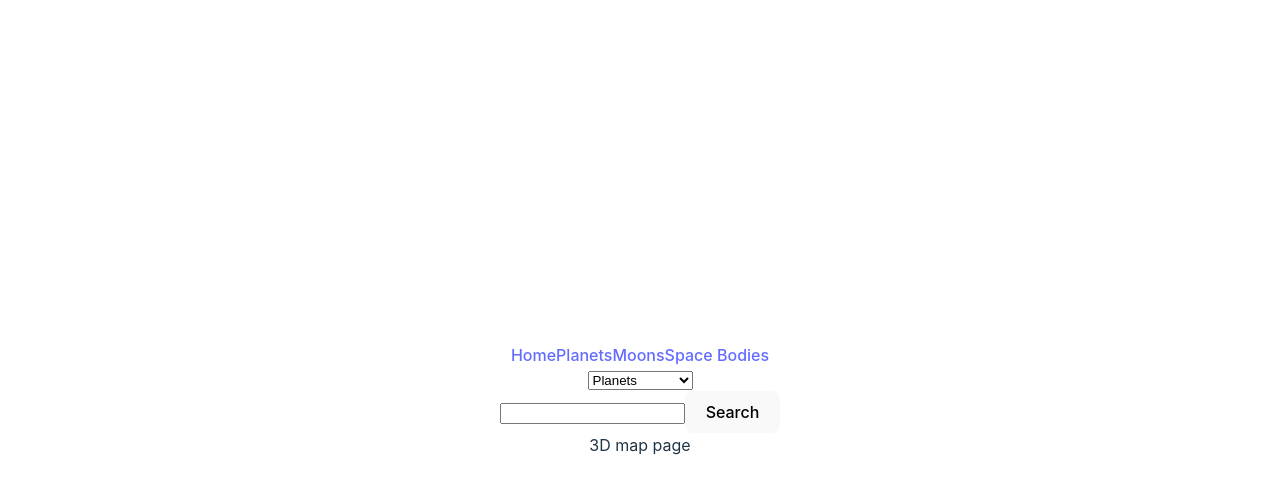
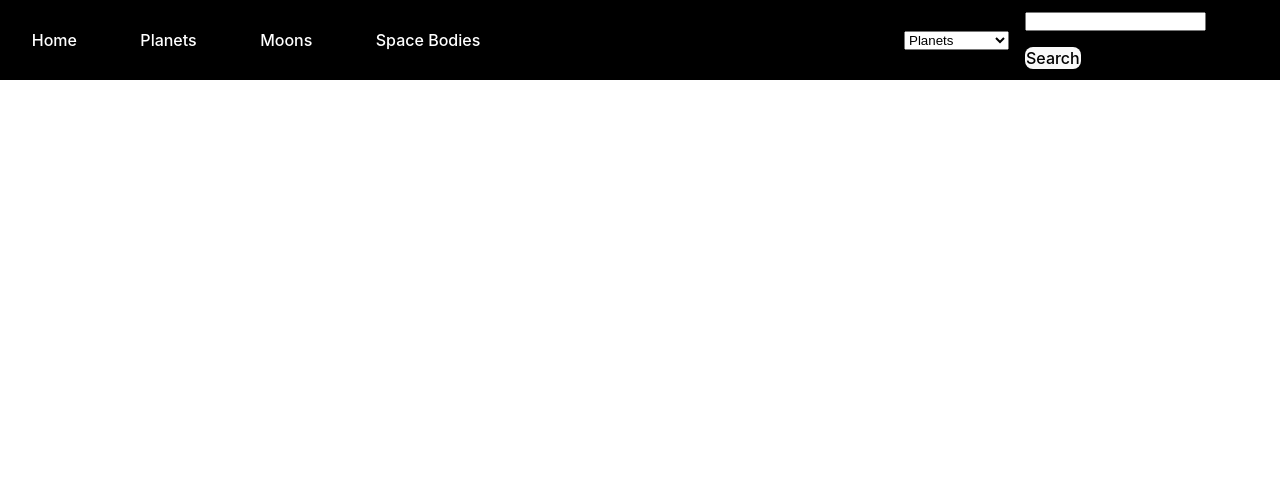
Before and after one commit to wamullins/Nebula-Nav, a React (Vite) app: page / in a window 1280 px wide. Shown: the top 494 px of the page. Built offline with nearby package versions, Linux system fonts and the light colour scheme.

Commit message:
added some plain  styling

```diff
--- a/src/App.css
+++ b/src/App.css
@@ -1,6 +1,78 @@
-#root {
-  max-width: 1280px;
-  margin: 0 auto;
-  padding: 2rem;
-  text-align: center;
+.app {
+  width: 100vw;
+  display: flex;
+  justify-content: center;
 }
+
+.header {
+  position: fixed;
+  display: flex;
+  justify-content: space-between;
+  height: 10vmin;
+  width: 100vw;
+  background-color: black;
+}
+
+.nav-links {
+  width: 40vw;
+  display: flex;
+  align-items: center;
+  justify-content: space-around;
+}
+
+.nav-links > * {
+  color: white;
+}
+
+.search-bar-div {
+  width: 30vw;
+  display: flex;
+  justify-content: center;
+  align-items: center;
+}
+
+.select-box, .search-text, .search-button{
+  margin: 1vmin;
+  padding: 0;
+}
+
+.collection-grid {
+  margin-top: 10vmin;
+  display: grid;
+  grid-template-columns: repeat(3, 30vw);
+}
+
+.collection-grid > * {
+  border: .3vmin solid gray;
+  padding: 2vmin;
+  margin: 2vmin;
+  display: flex;
+  flex-direction: column;
+  align-items: center;;
+}
+
+.div-title-text {
+  font-size: 4vmin;
+  margin: 0;
+}
+
+.detail-div {
+  margin-top: 12vmin;
+  display: flex;
+  flex-direction: column;
+  align-items: flex-start;
+  max-width: 40vw;
+  border: .4vmin solid white;
+  padding: 1vmin;
+}
+
+.detail-div > * {
+  margin: 1vmin;
+}
+
+.detail-div-title-text {
+  font-size: 10vmin;
+  margin-top: 0;
+  margin-bottom: 5vmin;
+  align-self: center;
+}
--- a/src/App.jsx
+++ b/src/App.jsx
@@ -38,3 +38,5 @@ export default App
 /// taking this a step further-> i bet i can use context to specify moon, planet, and spacebody and then use that to dry up the code for everything i have so far. Context directing the call to planet/moon/SO and the id from param used for the object page.
 
 // finished the above ideas but hit a weird error with reloading he apge wiping out the context. may need to use session storage for this instead of context. will ask tas
+
+// if this all doesn't work i can go back in and hard code things but there's definitely a way to make this work.
--- a/src/components/CollectionPage.jsx
+++ b/src/components/CollectionPage.jsx
@@ -24,7 +24,7 @@ const CollectionPage = () => {
 
     if (displayInfo.collection === "planets") {
         return (
-            <div className="planets-grid">
+            <div className="collection-grid">
                 {
                 collection.map((planet) => (
                         <Link to={`${planet.name}`} className="planets-div" key={planet._id}>
--- a/src/components/Nav.jsx
+++ b/src/components/Nav.jsx
@@ -22,7 +22,12 @@ const Nav = () => {
                     collection: "moons"
                 })
             }} >Moons</Link>
-            <Link to="/space-bodies">Space Bodies</Link>
+            <Link to="/space-bodies" onClick={()=> {
+                setDisplayInfo({
+                    ...displayInfo,
+                    collection: "space-bodies"
+                })
+            }}>Space Bodies</Link>
         </div>
     )
 }
--- a/src/components/ObjectPage.jsx
+++ b/src/components/ObjectPage.jsx
@@ -26,15 +26,15 @@ const ObjectPage = () => {
     if ( displayInfo.collection==="planets" && !object) {return <h3>Loading Planet</h3>}
     return (
         <div className="detail-div">
-            <p className="div-title-text">{object.name}</p>
-                <p className="mass-text">{object.mass}</p>
-                <p className="diameter-text">{object.diameter}</p>
-                <p className="dist_from_sun-text">{object.dist_from_sun}</p>
-                <p className="terrain-text">{object.terrain}</p>
-                <p className="water-text">{object.has_water}</p>
-                <p className="alien-text">{object.has_aliens}</p>
-                <p className="surf-temp-text">{object.surface_temperature}</p>
-                <p className="gravity-text">{object.gravity}</p>
+            <p className="detail-div-title-text">{object.name}</p>
+            <p className="mass-text">Mass: {object.mass}</p>
+            <p className="diameter-text">Diameter: {object.diameter}</p>
+            <p className="dist_from_sun-text">Distance from the Sun:{object.dist_from_sun}</p>
+            <p className="terrain-text">Terrain: {object.terrain}</p>
+            <p className="water-text">Water Present: {object.has_water}</p>
+            <p className="alien-text">Aliens: {object.has_aliens}</p>
+            <p className="surf-temp-text">Average Surface Temperature: {object.surface_temperature}</p>
+            <p className="gravity-text">Gravity: {object.gravity}</p>
             <Link to="/planets" className="back-btn">Back</Link>
         </div>
     )
--- a/src/components/SearchBar.jsx
+++ b/src/components/SearchBar.jsx
@@ -36,14 +36,14 @@ const SearchBar= () => {
 
     return (
         <div className="search-bar-div">
-             <select id="collection" onChange={collectionChange} value={displayInfo.collection}>
+             <select className="select-box" id="collection" onChange={collectionChange} value={displayInfo.collection}>
                 <option value="planets">Planets</option>
                 <option value="moons">Moons</option>
                 <option value="space-bodies">Space Bodies</option>
             </select>
             <form onSubmit={handleSubmit}>
-                <input type="text" id="searchText" onChange={handleChange} value={formState.searchText}/>
-                <button type="submit">Search</button>
+                <input className="search-text" type="text" id="searchText" onChange={handleChange} value={formState.searchText}/>
+                <button className="search-button" type="submit">Search</button>
             </form>
         </div>
     )
--- a/src/index.css
+++ b/src/index.css
@@ -26,9 +26,6 @@ a:hover {
 body {
   margin: 0;
   display: flex;
-  place-items: center;
-  min-width: 320px;
-  min-height: 100vh;
 }
 
 h1 {
```
